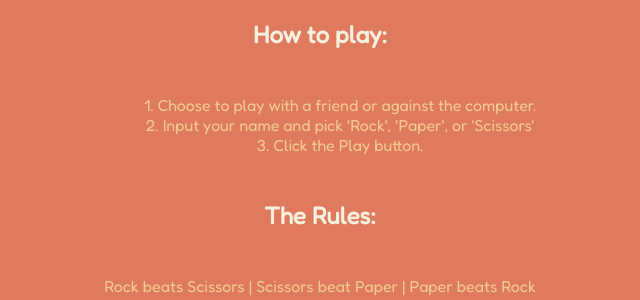
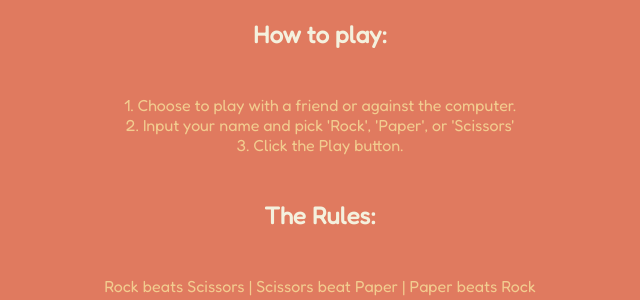
Before and after one commit to CordiiT14/Rock_Paper_Scissors, a Flask app: page /home in a window 1280 px wide. Shown: the part 168-468 px from the top of the page, without its empty margins (320-960 px from the left). Run offline with Flask 2, Linux system fonts and the light colour scheme.

Commit message:
fixing padding on list

```diff
--- a/static/style.css
+++ b/static/style.css
@@ -52,6 +52,10 @@ footer {
 
 .rules-container li {
     list-style-position: inside;
+}
+
+.rules-container ol {
+    padding: 0;
 }
 
 
```
